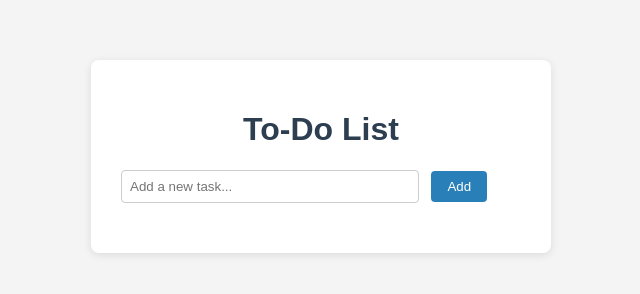
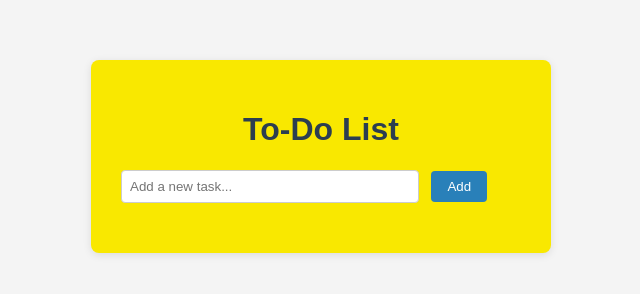
Before and after one commit to srivenkat03/frontend, a plain HTML site: page index.html in a window 1280 px wide. Shown: the whole page, without its empty margins (319-959 px from the left). Drawn offline with Linux system fonts and the light colour scheme.

Commit message:
4rd commit

```diff
--- a/style.css
+++ b/style.css
@@ -7,7 +7,7 @@ body {
 .container {
     max-width: 400px;
     margin: 60px auto;
-    background: #ffffff;
+    background: #f9e800;
     padding: 30px;
     border-radius: 8px;
     box-shadow: 0 2px 8px rgba(0,0,0,0.1);
```
